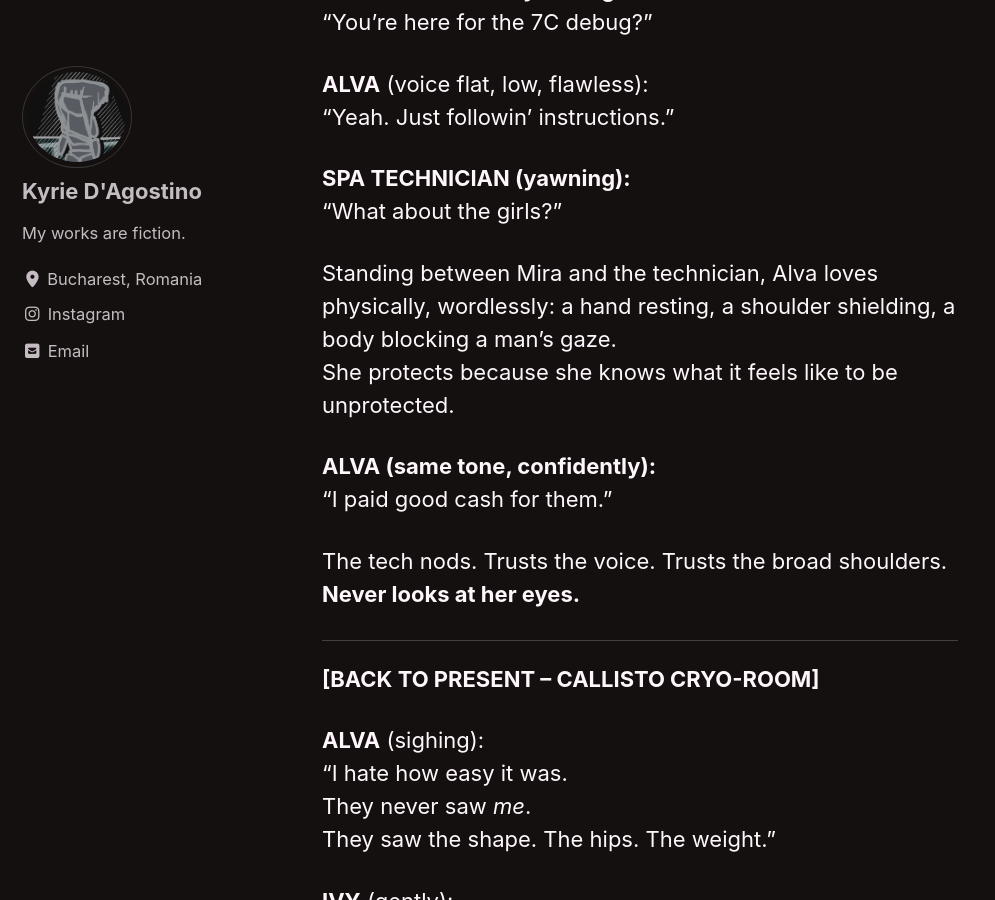
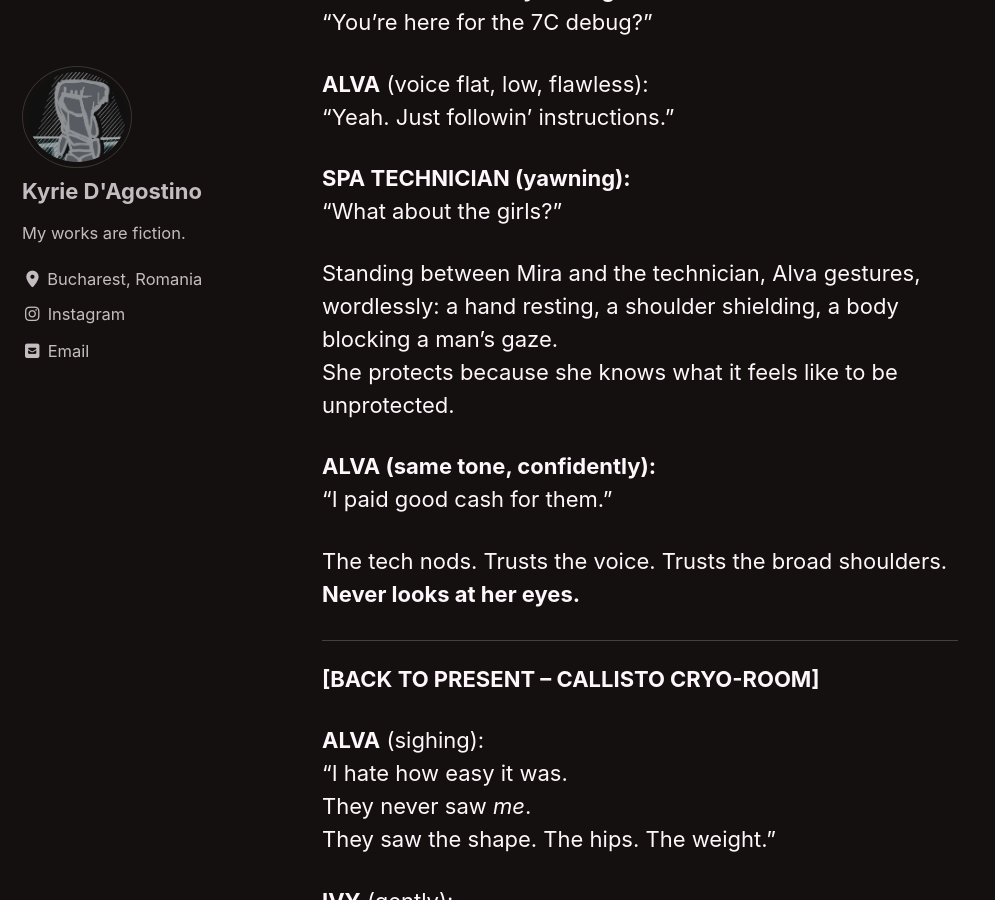
Before and after one commit to kyrie-edelweiss/edelweiss-archive, a Jekyll site: the page built from _pages/red-king.md, in a window 1280 px wide and 900 px high, scrolled down 92783 px. Shown: the whole window, without its empty margins (0-995 px from the left). Built offline with Jekyll 4.4.1, drawn with Linux system fonts in a browser that asks for light colours; cached includes are drawn as plain includes; our own code applies the rules of GitHub Pages for plain Markdown files.

Commit message:
Update red-king.md

```diff
--- a/_pages/red-king.md
+++ b/_pages/red-king.md
@@ -1994,7 +1994,7 @@ Mira lingers behind as Alva taps a console, the skin of her knuckles taut.
 **SPA TECHNICIAN (yawning):**
 "What about the girls?"
 
-Standing between Mira and the technician, Alva loves physically, wordlessly: a hand resting, a shoulder shielding, a body blocking a man’s gaze.
+Standing between Mira and the technician, Alva gestures, wordlessly: a hand resting, a shoulder shielding, a body blocking a man’s gaze.
 She protects because she knows what it feels like to be unprotected.
 
 **ALVA (same tone, confidently):**
```
